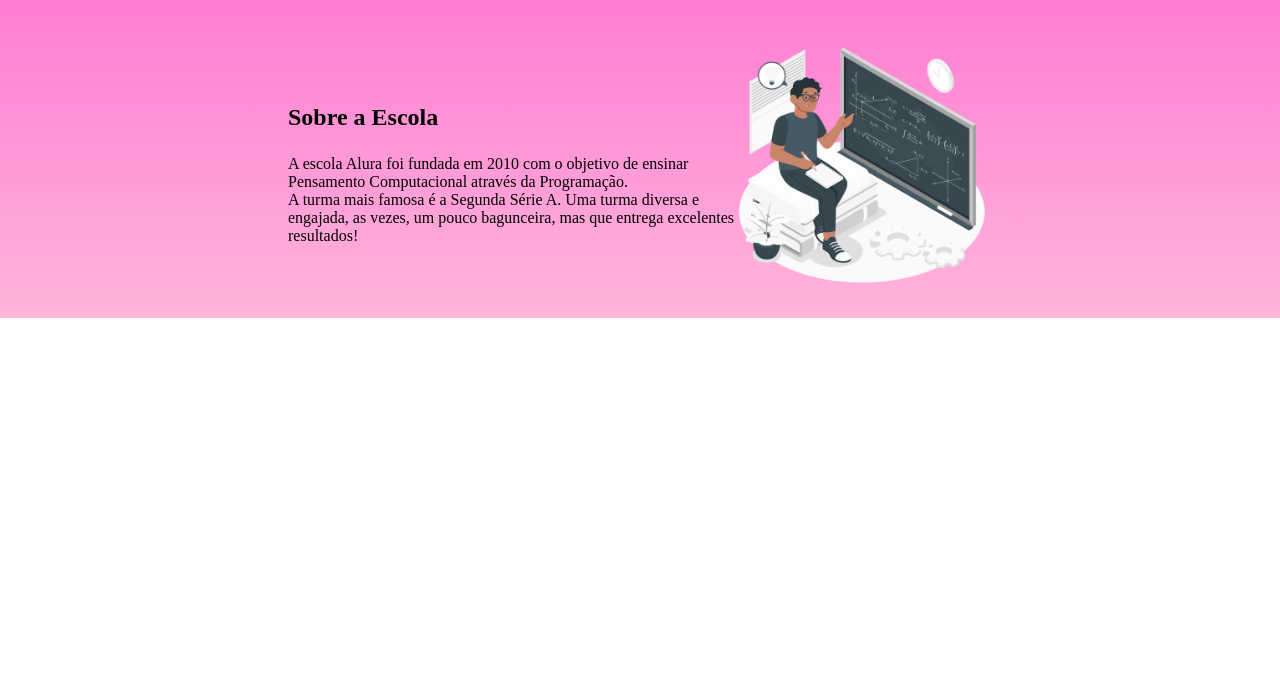
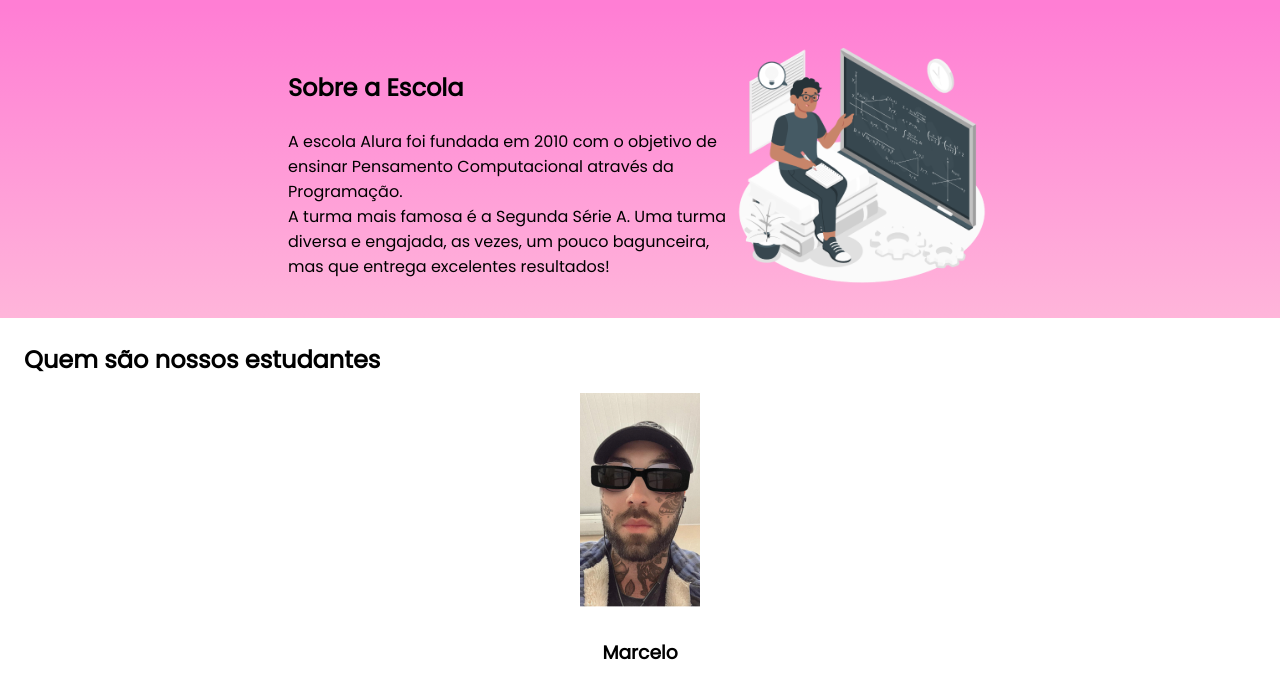
Before and after one commit to julianaterezinha/siteescola, a plain HTML site: page index.html in a window 1280 px wide. Shown: the part 99-784 px from the top of the page. Drawn offline with Linux system fonts and the light colour scheme.

Commit message:
Add files via upload

```diff
--- a/index.html
+++ b/index.html
@@ -1,11 +1,16 @@
 <!DOCTYPE html>
-<html lang="en">
+<html lang="pt-br">
+
 <head>
     <meta charset="UTF-8">
     <meta name="viewport" content="width=device-width, initial-scale=1.0">
     <title>Document</title>
-     <link rel="stylesheet" href="style.css">
+    <link rel="stylesheet" href="style.css">
+    <link rel="preconnect" href="https://fonts.googleapis.com">
+    <link rel="preconnect" href="https://fonts.gstatic.com" crossorigin>
+    <link href="https://fonts.googleapis.com/css2?family=Poppins&display=swap" rel="stylesheet">
 </head>
+
 <body>
     <header class="cabecalho">
     <img class="cabecalho-imagem" src="alura-start logo.png" alt="logo da alura start">
@@ -23,5 +28,16 @@
       </div>
       <img class="escola-imagem" src="imagem-escola.png" alt="imagem da escola">
     </section>
+
+    <section class="estudante">
+      <h2 class="estudante-titulo">Quem são nossos estudantes</h2>
+      <div class="estudante-div">
+      <img class="estudante-imagem" src="Marcelo.png" alt="Foto do Marcelo">
+      <h3 class="estudante nome">Marcelo</h3>
+      <img class="estudante-icone" src="github.png" alt="icone github">
+      <img class="estudante-icone" src="linkedin.png" alt="icone linkedin">
+      <img class="estudante-icone" src="instagram.png" alt="icone instagram">
+      </div>
+    </section>
 </body>
 </html>
--- a/style.css
+++ b/style.css
@@ -1,6 +1,10 @@
 *{
     margin: 0;
     padding: 0;
+}
+
+body{
+    font-family: "Poppins", sans-serif;
 }
 
 .cabecalho {
@@ -42,3 +46,21 @@
 .escola-titulo{
     padding: 24px 0;
 }
+
+.estudante-imagem{
+    width: 120px;
+}
+
+.estudante-icone{
+    width: 24px;
+    padding: 4px 8px;
+}
+
+.estudante{
+    padding: 24px;
+}
+
+.estudante-div{
+    text-align: center;
+    padding: 16px 0;
+}
```
Also changed, not shown: Marcelo.png (added), github.png (added), instagram.png (added), linkedin.png (added).
